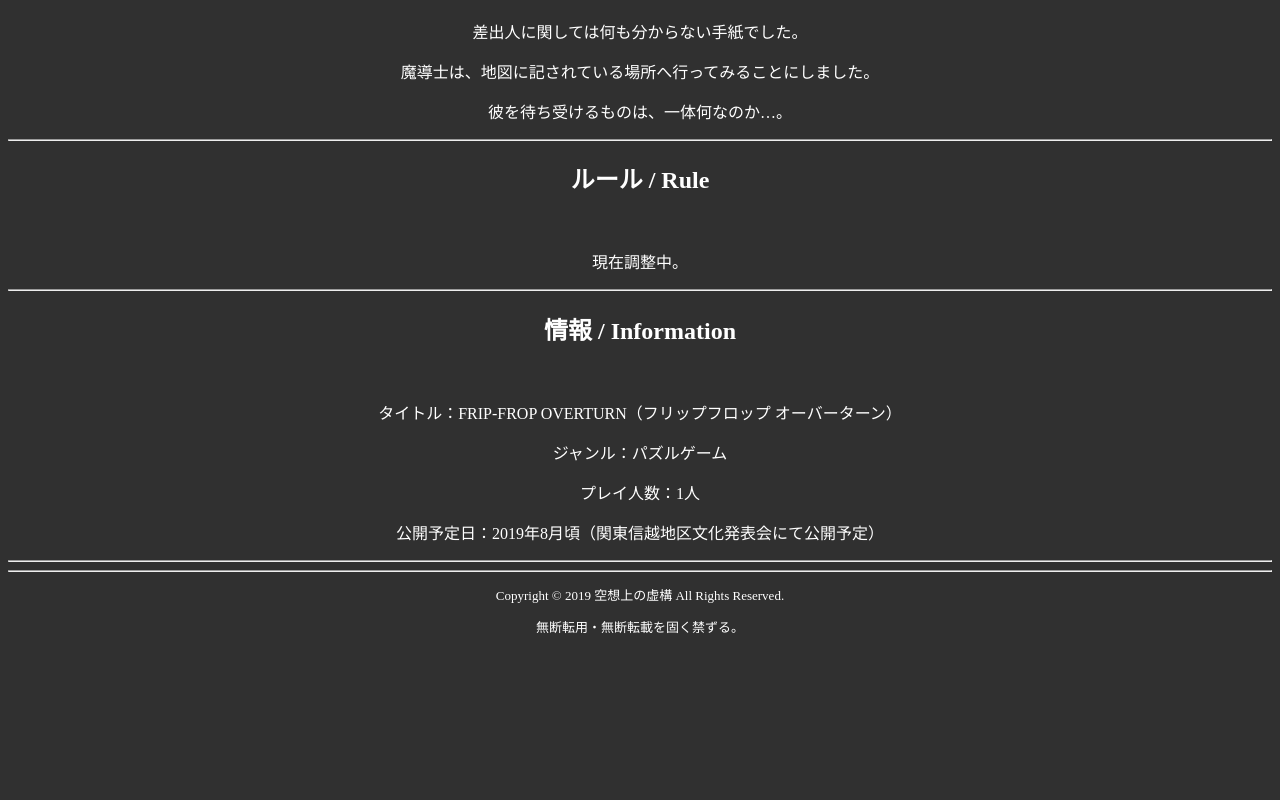
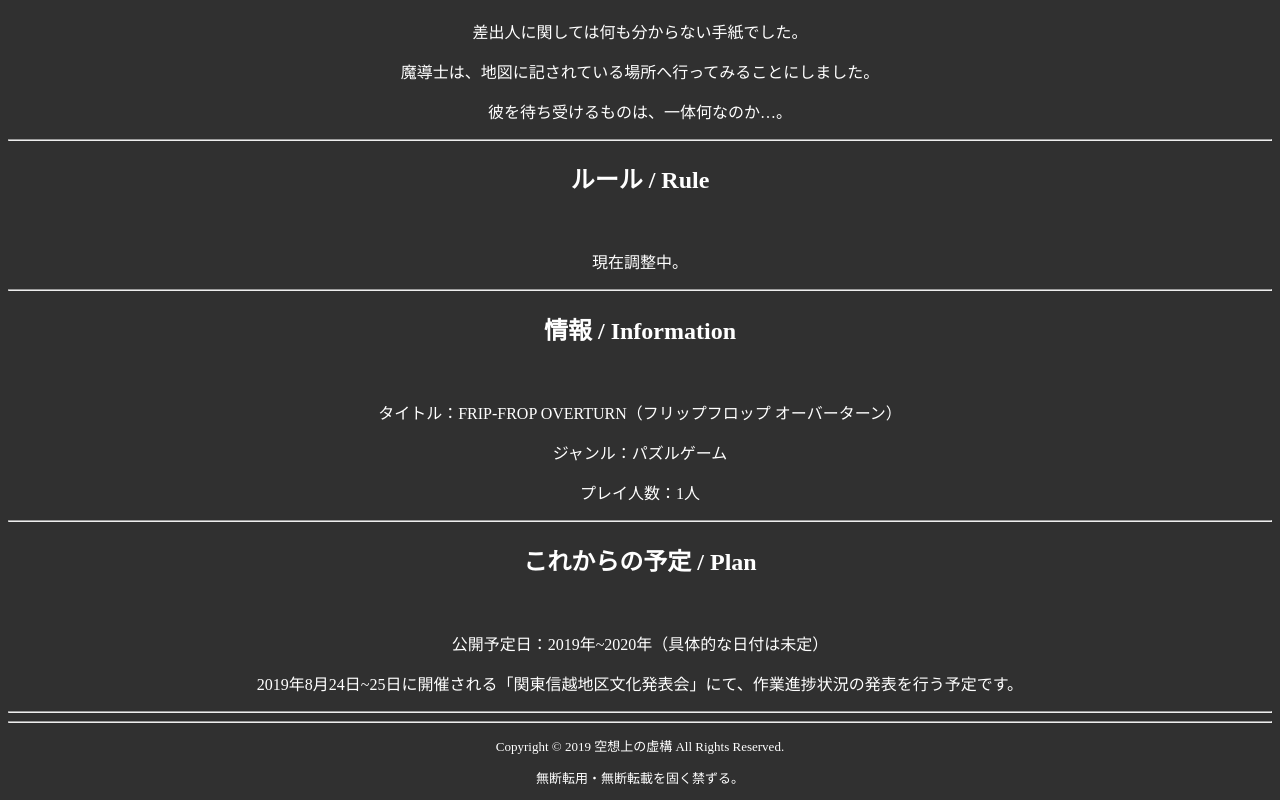
Before and after one commit to K1HDA/index, a plain HTML site: page ff_overturn.html in a window 1280 px wide. Shown: the part 1107-1907 px from the top of the page. Before the commit the page ends 1756 px from the top, so only its background shows below. Drawn offline with Linux system fonts and the light colour scheme.

Commit message:
Update Files

```diff
--- a/ff_overturn.css
+++ b/ff_overturn.css
@@ -49,6 +49,10 @@
   text-align: center;
 }
 
+.plan {
+  text-align: center;
+}
+
 .footer{
   text-align: center;
   font-size: small;
--- a/ff_overturn.html
+++ b/ff_overturn.html
@@ -54,7 +54,15 @@
     <p>タイトル：FRIP-FROP OVERTURN（フリップフロップ オーバーターン）</p>
     <p>ジャンル：パズルゲーム</p>
     <p>プレイ人数：1人</p>
-    <p>公開予定日：2019年8月頃（関東信越地区文化発表会にて公開予定）</p>
+  </div>
+
+<hr>
+
+  <div class="plan">
+    <h2>これからの予定 / Plan</h2>
+    <br>
+    <p>公開予定日：2019年~2020年（具体的な日付は未定）</p>
+    <p>2019年8月24日~25日に開催される「関東信越地区文化発表会」にて、作業進捗状況の発表を行う予定です。</p>
   </div>
 
 <hr>
```
